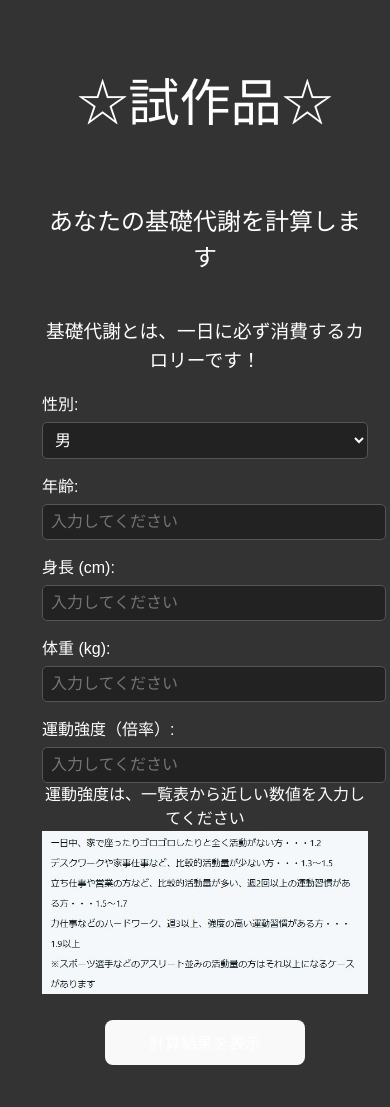
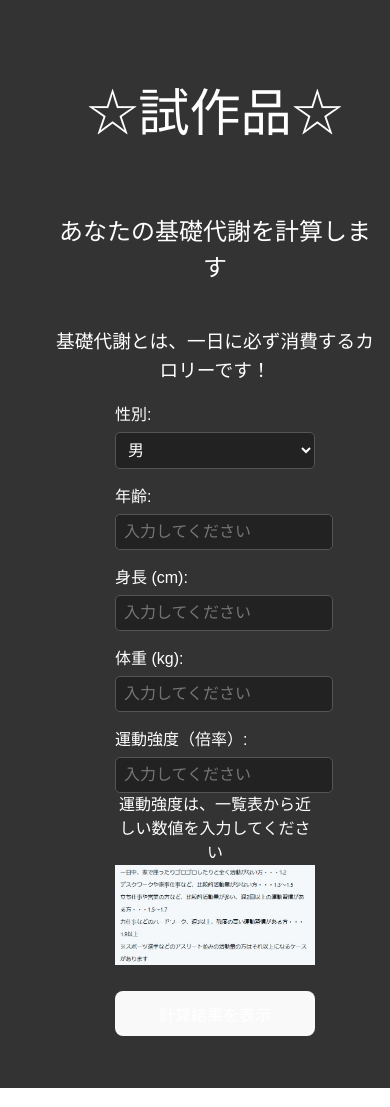
Before and after one commit to y-wkot/BmrFront, a React (Vite) app: page / in a window 390 px wide. Built offline with nearby package versions, Linux system fonts and the light colour scheme.

Commit message:
241109f22

```diff
--- a/src/Bmr.css
+++ b/src/Bmr.css
@@ -26,7 +26,7 @@ h3 {
 
 .form-group {
   width: 100%;
-  max-width: 400px; /* 各入力欄の最大幅を広く設定 */
+  max-width: 200px; /* 各入力欄の最大幅を広く設定 */
   margin-bottom: 1em;
 }
 
@@ -69,30 +69,25 @@ button:disabled {
 }
 
 /* 画像を中央揃えして幅を広げる */
+/* 画像のデフォルトスタイル */
 img {
-  max-width: 80%; /* 画像がコンテナ幅の80%まで広がるよう設定 */
+  width: 100%; /* 画像をコンテナ幅に合わせて表示 */
+  max-width: 600px; /* 画像が広がりすぎないように最大幅を指定 */
   height: auto;
   display: block;
   margin: 0 auto;
 }
 
-/* 大画面用スタイル */
-@media (min-width: 1000px) {
-  .container {
-    max-width: 1000px; /* 1000pxの幅に制限 */
+/* 大きい画面では画像の最大幅を縮小 */
+@media (min-width: 1024px) {
+  img {
+    max-width: 500px; /* 画面が大きい場合の最大幅 */
   }
 }
 
-/* スマホや小さい画面用スタイル */
+/* スマートフォンなど小さい画面では画像をフル幅で表示 */
 @media (max-width: 768px) {
-  .container {
-    padding: 10px;
-  }
-  .form-group,
-  button {
-    width: 100%; /* スマートフォン画面で全幅 */
-  }
   img {
-    max-width: 100%; /* スマートフォン画面で画像を全幅に */
+    max-width: 100%; /* 小さい画面で画像を全幅に */
   }
 }
```
